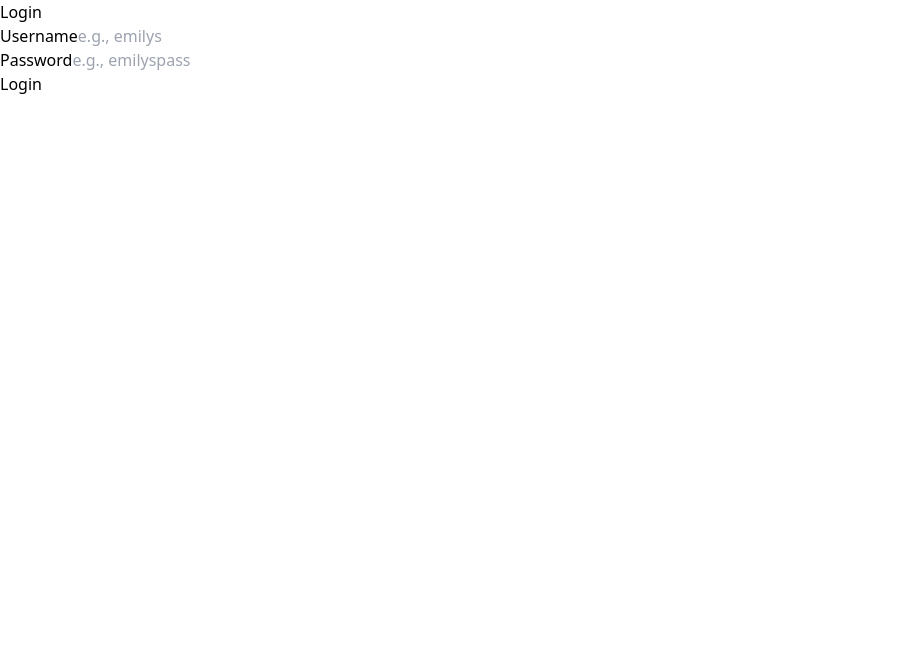
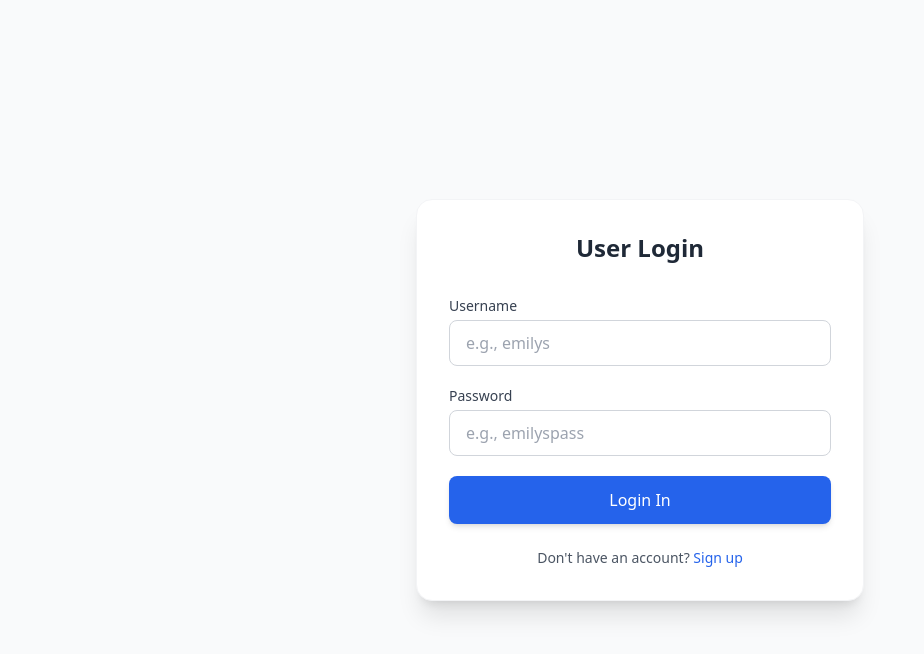
Before and after one commit to HimanthaTharidu/User-Dashboard, a Vue app in the folder user-dashboard/: page / in a window 1280 px wide. Shown: the top 654 px of the page, without its empty margins (0-924 px from the left). Built offline with nearby package versions, Linux system fonts and the light colour scheme; the HTML template or start-up script is replaced by a standard one.

Commit message:
styling login form using tailwind css

```diff
--- a/user-dashboard/src/components/LoginForm.vue
+++ b/user-dashboard/src/components/LoginForm.vue
@@ -1,32 +1,52 @@
 <template>
+  <div class="flex items-center justify-center min-h-screen bg-gray-50">
+    <div class="w-full max-w-md p-8 bg-white rounded-2xl shadow-xl border border-gray-100">
+
+      <h2 class="text-2xl font-bold text-center text-gray-800 mb-8">User Login</h2>
+
+      <form @submit.prevent="handleLogin" class="space-y-5">
+
         <div>
-    <form @submit.prevent="handleLogin" class="login-form">
-      <h2>Login</h2>
-      <div class="form-group">
-        <label for="username">Username</label>
+          <label for="username" class="block text-sm font-medium text-gray-700 mb-1">Username</label>
           <input
             id="username"
             type="text"
             v-model="username"
             required
             placeholder="e.g., emilys"
+            class="w-full px-4 py-2.5 border border-gray-300 rounded-lg text-gray-900 placeholder-gray-400 focus:outline-none focus:ring-2 focus:ring-blue-500 focus:border-transparent transition-all"
           />
         </div>
-      <div class="form-group">
-        <label for="password">Password</label>
+
+        <div>
+          <label for="password" class="block text-sm font-medium text-gray-700 mb-1">Password</label>
           <input
             id="password"
             type="password"
             v-model="password"
             required
             placeholder="e.g., emilyspass"
+            class="w-full px-4 py-2.5 border border-gray-300 rounded-lg text-gray-900 placeholder-gray-400 focus:outline-none focus:ring-2 focus:ring-blue-500 focus:border-transparent transition-all"
           />
         </div>
-      <button type="submit" :disabled="loading">
-        {{ loading ? "Logging in..." : "Login" }}
+
+        <button
+          type="submit"
+          :disabled="loading"
+          class="w-full py-3 px-4 bg-blue-600 hover:bg-blue-700 text-white font-medium rounded-lg shadow-md transition-colors duration-200 focus:outline-none focus:ring-2 focus:ring-blue-500 focus:ring-offset-2 disabled:opacity-50 disabled:cursor-not-allowed"
+        >
+          {{ loading ? 'Logging in...' : 'Login In' }}
         </button>
-      <p v-if="errorMessage" class="error-message">{{ errorMessage }}</p>
+
+        <p v-if="errorMessage" class="text-sm text-red-600 text-center mt-2">{{ errorMessage }}</p>
       </form>
+
+      <p class="text-sm text-center text-gray-600 mt-6">
+        Don't have an account?
+        <a href="#" class="text-blue-600 hover:underline font-medium">Sign up</a>
+      </p>
+
+    </div>
   </div>
 </template>
 
```
Lines whose indentation alone changed are shown as unchanged.
